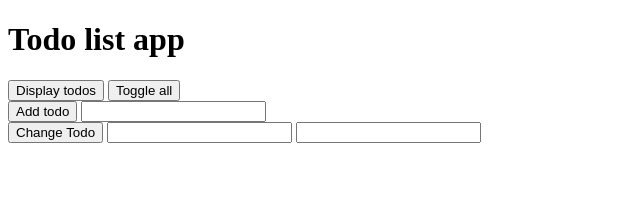
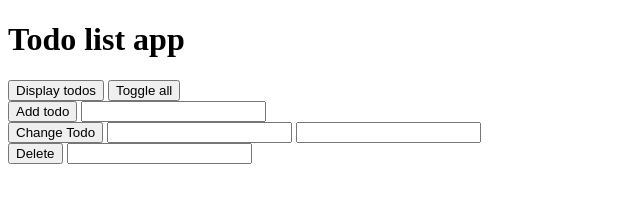
Before and after one commit to DenisJer/todolist, a plain HTML site: page index.html in a window 1280 px wide. Shown: the whole page, without its empty margins (0-640 px from the left). Drawn offline with Linux system fonts and the light colour scheme.

Commit message:
created html element to delte todo and added js to it

```diff
--- a/index.html
+++ b/index.html
@@ -25,6 +25,10 @@
         <input type="number" id="changeTodoPositionInput">
         <input type="text" id="changeTodoTextInput">
     </div>
+    <div>
+        <button onclick="handlers.deleteTodo()">Delete</button>
+        <input type="number" id="deleteTodoNumberInput">
+    </div>
 
     <script src="js/index.js"></script>
 </body>
--- a/js/index.js
+++ b/js/index.js
@@ -91,16 +91,26 @@ var handlers = {
     },
     addTodo:function(){
         var addTodoTextInput = document.getElementById('addTodoText');
+
         todoList.addTodo(addTodoTextInput.value);
+
         addTodoTextInput.value = '';
     },
     changeTodo:function(){
         var changeTodoPositionInput = document.getElementById('changeTodoPositionInput');
         var changeTodoTextInput = document.getElementById('changeTodoTextInput');
+
         todoList.changeTodo(changeTodoPositionInput.valueAsNumber, changeTodoTextInput.value);
 
         changeTodoPositionInput = '';
         changeTodoTextInput = '';
 
+    },
+    deleteTodo:function(){
+        var deleteTodoNumberInput = document.getElementById('deleteTodoNumberInput');
+
+        todoList.deleteTodo(deleteTodoNumberInput.valueAsNumber);
+
+        deleteTodoNumberInput = '';
     }
 };
```
